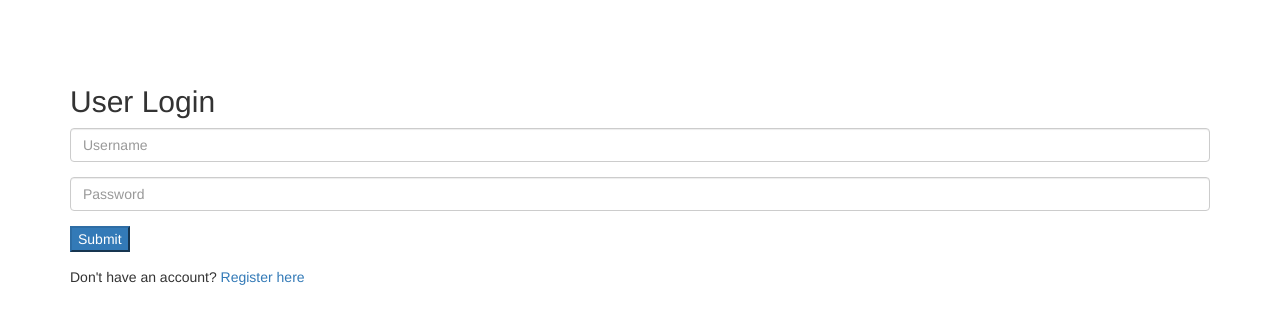
After one commit to tintinabuda/cs153project, a CodeIgniter app: page /database/index.php/users/login in a window 1280 px wide. The commit adds this page. Shown: the top 324 px of the page. Run offline with CodeIgniter, Linux system fonts and the light colour scheme; some libraries are stand-ins or nearby versions.

Commit message:
add login

```diff
--- a/application/config/autoload.php
+++ b/application/config/autoload.php
@@ -58,7 +58,7 @@ $autoload['packages'] = array();
 |
 |	$autoload['libraries'] = array('user_agent' => 'ua');
 */
-$autoload['libraries'] = array('database');
+$autoload['libraries'] = array('session','database');
 
 /*
 | -------------------------------------------------------------------
--- a/application/controllers/Users.php
+++ b/application/controllers/Users.php
@@ -1,5 +1,4 @@
 <?php
-
 if ( ! defined('BASEPATH')) exit('No direct script access allowed');
 
 class Users extends CI_Controller {
@@ -55,8 +54,48 @@ class Users extends CI_Controller {
 		$user_data = array();
 
 	}
+    public function login(){
+        $data = array();
+        if($this->session->userdata('LoggedIn')){
+            //insert redirect here
+            redirect('/');
+        }
+
+        if($this->input->post('loginSubmit')){
+            $this->form_validation->set_rules('username', 'username', 'required');
+            $this->form_validation->set_rules('password', 'password', 'required');
+            if ($this->form_validation->run() == true) {
+                $con['returnType'] = 'single';
+                $con['conditions'] = array(
+                    'username'=>$this->input->post('username'),
+                    'password' => md5($this->input->post('password'))
+                );
+                $checkLogin = $this->user->get_user_row($con);
+                if($checkLogin){
+                    $this->session->set_userdata('LoggedIn',TRUE);
+                    $this->session->set_userdata('userId',$checkLogin['id']);
+                        redirect('/');
+                }else{
+                    $data['error_msg'] = 'Wrong username or password, please try again.';
+                }
+            }
+        }
+        //load the view: views/users/login
+        $this->load->view('_login', $data);
+
+
+    }
+    public function logout(){
+        $this->session->unset_userdata('LoggedIn');
+        $this->session->unset_userdata('userId');
+        $this->session->sess_destroy();
+        redirect('users/login/');
+    }
 	public function delete($id){
 		$this->user->delete($id);
-		$this->index();
+        redirect('users/');
 	}
+    public function update(){
+
+    }
 }
--- a/application/models/User.php
+++ b/application/models/User.php
@@ -31,5 +31,45 @@ class User extends CI_Model {
     	$this->db->where('id', $id);
     	return $this->db->delete('users');
     }
+    public function update($id, $data)
+    {
+    	$this->db->where('id',$id);
+    	return $this->db->update('users', $data);
+    }
+    function get_user_row($params = array()){
+        $this->db->select('*');
+        $this->db->from('users');
+
+        //fetch data by conditions
+        if(array_key_exists("conditions",$params)){
+            foreach ($params['conditions'] as $key => $value) {
+                $this->db->where($key,$value);
+            }
+        }
+
+        if(array_key_exists("id",$params)){
+            $this->db->where('id',$params['id']);
+            $query = $this->db->get();
+            $result = $query->row_array();
+        }else{
+            //set start and limit
+            if(array_key_exists("start",$params) && array_key_exists("limit",$params)){
+                $this->db->limit($params['limit'],$params['start']);
+            }elseif(!array_key_exists("start",$params) && array_key_exists("limit",$params)){
+                $this->db->limit($params['limit']);
+            }
+            $query = $this->db->get();
+            if(array_key_exists("returnType",$params) && $params['returnType'] == 'count'){
+                $result = $query->num_rows();
+            }elseif(array_key_exists("returnType",$params) && $params['returnType'] == 'single'){
+                $result = ($query->num_rows() > 0)?$query->row_array():FALSE;
+            }else{
+                $result = ($query->num_rows() > 0)?$query->result_array():FALSE;
+            }
+        }
+
+        //return fetched data
+        return $result;
+    }
 }
 ?>
--- /dev/null
+++ b/application/views/_login.php
@@ -0,0 +1,51 @@
+<!DOCTYPE html>
+<html lang="en">
+<head>
+  <title></title>
+  <!-- <link href="<?php echo base_url(); ?>assets/css/style.css" rel='stylesheet' type='text/css' /> -->
+  <meta name="viewport" content="width=device-width, initial-scale=1">
+  <link rel="stylesheet" href="https://maxcdn.bootstrapcdn.com/bootstrap/3.3.7/css/bootstrap.min.css">
+  <script src="https://ajax.googleapis.com/ajax/libs/jquery/3.2.1/jquery.min.js"></script>
+  <script src="https://maxcdn.bootstrapcdn.com/bootstrap/3.3.7/js/bootstrap.min.js"></script>
+  <style>
+            body {
+                margin: 0;
+                padding: 0;
+                padding-top: 65px ;
+                width: 100%;
+                display: table;
+                font-weight: 100;
+                background: white;
+            }
+
+	  </style>
+</head>
+<body>
+  <div class="container">
+
+
+      <h2>User Login</h2>
+      <?php
+      if(!empty($success_msg)){
+          echo '<p class="statusMsg">'.$success_msg.'</p>';
+      }elseif(!empty($error_msg)){
+          echo '<p class="statusMsg">'.$error_msg.'</p>';
+      }
+      ?>
+      <form action="" method="post">
+          <div class="form-group has-feedback">
+              <input type="username" class="form-control" name="username" placeholder="Username" required="" value="">
+              <?php echo form_error('username','<span class="help-block">','</span>'); ?>
+          </div>
+          <div class="form-group">
+            <input type="password" class="form-control" name="password" placeholder="Password" required="">
+            <?php echo form_error('password','<span class="help-block">','</span>'); ?>
+          </div>
+          <div class="form-group">
+              <input type="submit" name="loginSubmit" class="btn-primary" value="Submit"/>
+          </div>
+      </form>
+      <p class="footInfo">Don't have an account? <a href="<?php echo base_url(); ?>index.php/users/registration">Register here</a></p>
+  </div>
+</body>
+</html>
--- a/application/views/crud_users.php
+++ b/application/views/crud_users.php
@@ -1,6 +1,6 @@
-<?php
-defined('BASEPATH') OR exit('No direct script access allowed');
-?><!DOCTYPE html>
+<?php if ( ! defined('BASEPATH')) exit('No direct script access allowed');
+?>
+<!DOCTYPE html>
 <html lang="en">
 <head>
 	<meta charset="utf-8">
--- a/application/views/welcome_message.php
+++ b/application/views/welcome_message.php
@@ -1,6 +1,7 @@
 <?php
 defined('BASEPATH') OR exit('No direct script access allowed');
-?><!DOCTYPE html>
+?>
+<!DOCTYPE html>
 <html lang="en">
 <head>
 	<meta charset="utf-8">
```
